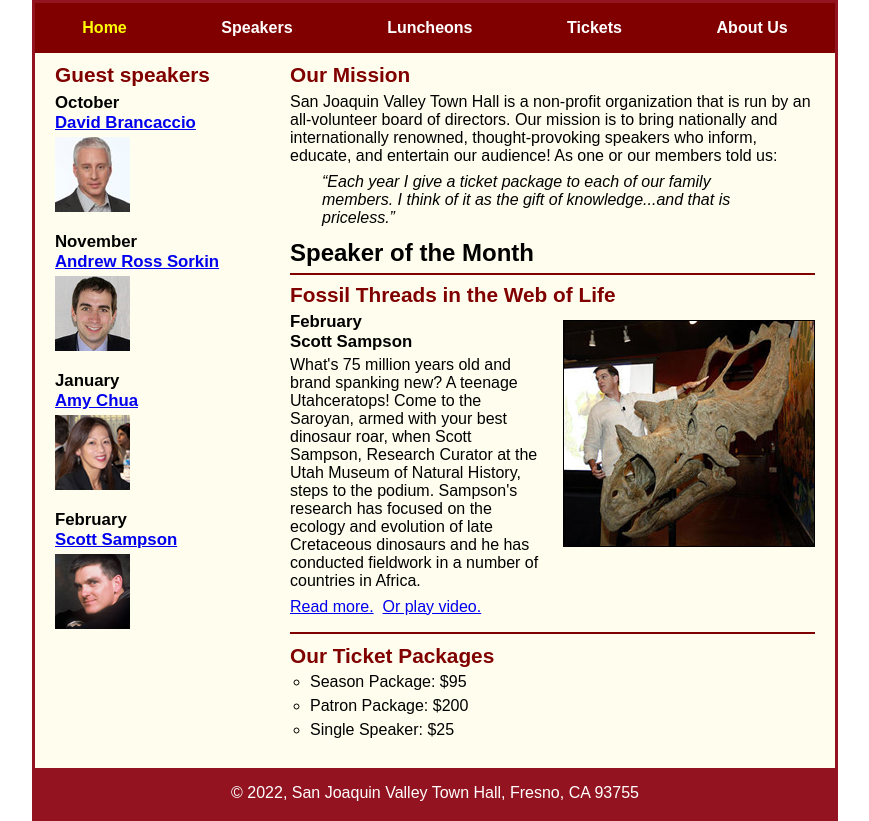
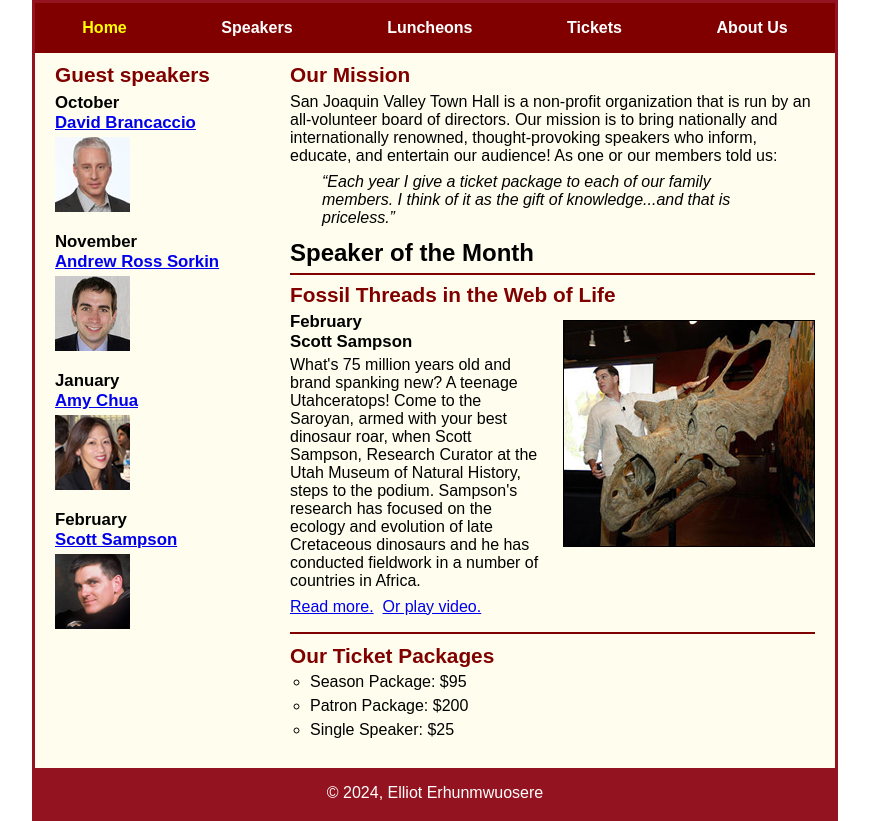
Before and after one commit to eoe9/A09, a plain HTML site: page index.html in a window 1280 px wide. Shown: the part 120-941 px from the top of the page, without its empty margins (205-1074 px from the left). Drawn offline with Linux system fonts and the light colour scheme.

Commit message:
Add files via upload

```diff
--- a/index.html
+++ b/index.html
@@ -99,7 +99,7 @@
       </aside>
     </main>
     <footer>
-      <p>&copy; 2022, San Joaquin Valley Town Hall, Fresno, CA 93755</p>
+      <p>&copy; 2024, Elliot Erhunmwuosere</p>
     </footer>
   </body>
 </html>
```
